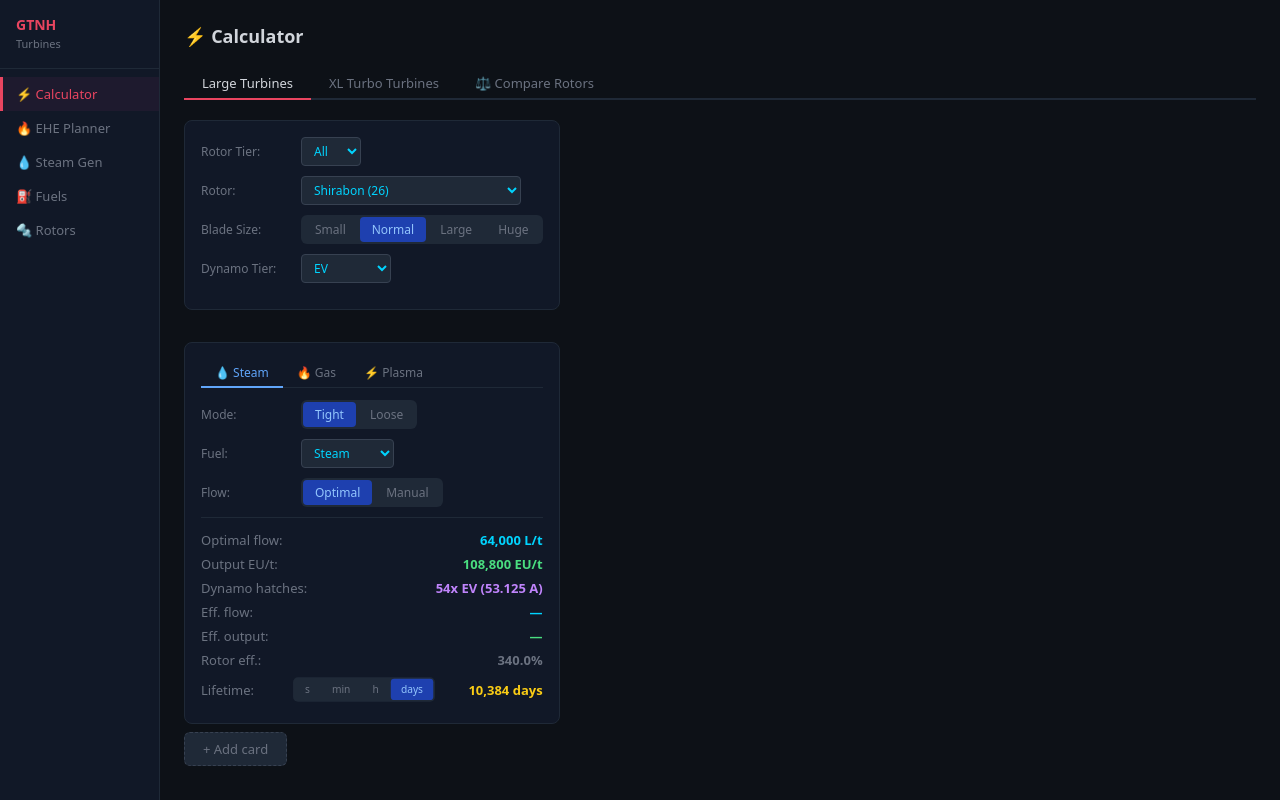
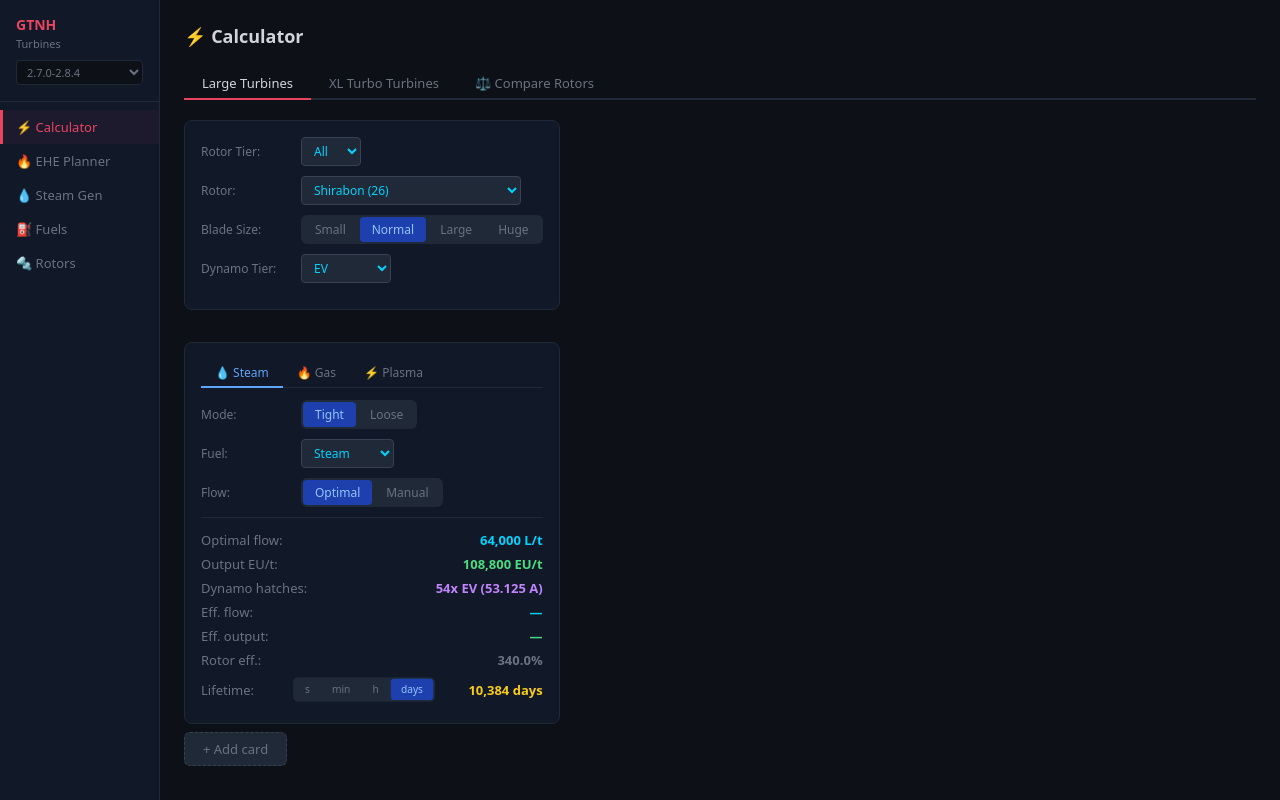
Before and after one commit to Eldrinn-Elantey/GTNH-Large-Turbine-Calculator, a plain HTML site: page web/index.html in a window 1280 px wide. Drawn offline with Linux system fonts and the light colour scheme; files whose address does not match are found by name.

Commit message:
feat: version selector dropdown in sidebar

```diff
--- a/web/css/style.css
+++ b/web/css/style.css
@@ -53,6 +53,19 @@ body {
 
 .sidebar-logo span { color: var(--muted); font-size: 11px; font-weight: normal; }
 
+.version-select {
+  display: block;
+  width: 100%;
+  margin-top: 8px;
+  background: var(--bg);
+  color: var(--muted);
+  border: 1px solid var(--border);
+  border-radius: 4px;
+  padding: 3px 6px;
+  font-size: 11px;
+  cursor: pointer;
+}
+
 .nav-list { list-style: none; margin-top: 8px; }
 
 .nav-item {
--- a/web/index.html
+++ b/web/index.html
@@ -10,7 +10,10 @@
 <body>
   <div class="layout">
     <nav class="sidebar">
-      <div class="sidebar-logo">GTNH<br><span>Turbines</span></div>
+      <div class="sidebar-logo">
+        GTNH<br><span>Turbines</span>
+        <select id="version-select" class="version-select"></select>
+      </div>
       <ul class="nav-list">
         <li class="nav-item active" data-section="calculator">⚡ Calculator</li>
         <li class="nav-item" data-section="ehe">🔥 EHE Planner</li>
--- a/web/js/app.js
+++ b/web/js/app.js
@@ -1,10 +1,10 @@
 import { initCalculator } from "./ui/calculator.js";
 import { initEhePlanner } from "./ui/ehe_planner.js";
-import { initSteamGen }   from "./ui/steam_gen.js";
-import { initFuels }      from "./ui/fuels.js";
-import { initRotors }     from "./ui/rotors.js";
+import { initSteamGen, clearCache as clearSteamGen } from "./ui/steam_gen.js";
+import { initFuels, clearCache as clearFuels }       from "./ui/fuels.js";
+import { initRotors, clearCache as clearRotors }     from "./ui/rotors.js";
+import { loadVersions, resolveVersion, setVersion }  from "./version.js";
 
-// Map section id -> init function (called once on first visit)
 const SECTIONS = {
   "calculator": initCalculator,
   "ehe":        initEhePlanner,
@@ -14,26 +14,56 @@ const SECTIONS = {
 };
 
 const initialised = new Set();
+let activeSection = "calculator";
 
 function showSection(sectionId) {
-  // Hide all sections
   document.querySelectorAll(".section").forEach(el => el.classList.add("hidden"));
   document.querySelectorAll(".nav-item").forEach(el => el.classList.remove("active"));
 
-  // Show target section
   const sectionEl = document.getElementById(`section-${sectionId}`);
   if (!sectionEl) return;
   sectionEl.classList.remove("hidden");
 
-  // Mark nav item active
   const navItem = document.querySelector(`.nav-item[data-section="${sectionId}"]`);
   if (navItem) navItem.classList.add("active");
 
-  // Init section on first visit
+  activeSection = sectionId;
+
   if (!initialised.has(sectionId) && SECTIONS[sectionId]) {
     SECTIONS[sectionId](sectionEl);
     initialised.add(sectionId);
   }
+}
+
+function reloadActiveSection() {
+  const sectionEl = document.getElementById(`section-${activeSection}`);
+  if (!sectionEl || !SECTIONS[activeSection]) return;
+  initialised.delete(activeSection);
+  sectionEl.innerHTML = "";
+  SECTIONS[activeSection](sectionEl);
+  initialised.add(activeSection);
+}
+
+async function initVersionSelect() {
+  const versions = await loadVersions();
+  const current = await resolveVersion();
+
+  const select = document.getElementById("version-select");
+  versions.forEach(v => {
+    const opt = document.createElement("option");
+    opt.value = v.id;
+    opt.textContent = v.label;
+    if (v.id === current) opt.selected = true;
+    select.appendChild(opt);
+  });
+
+  select.addEventListener("change", () => {
+    setVersion(select.value);
+    clearRotors();
+    clearFuels();
+    clearSteamGen();
+    reloadActiveSection();
+  });
 }
 
 // Wire up sidebar clicks
@@ -41,5 +71,5 @@ document.querySelectorAll(".nav-item").forEach(item => {
   item.addEventListener("click", () => showSection(item.dataset.section));
 });
 
-// Init the default section (calculator)
+await initVersionSelect();
 showSection("calculator");
```
